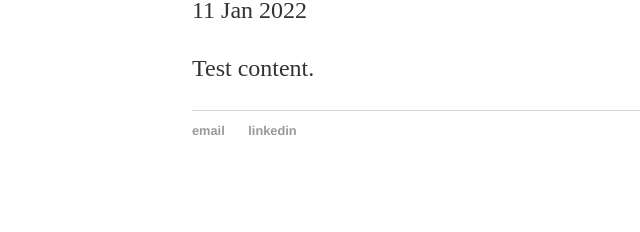
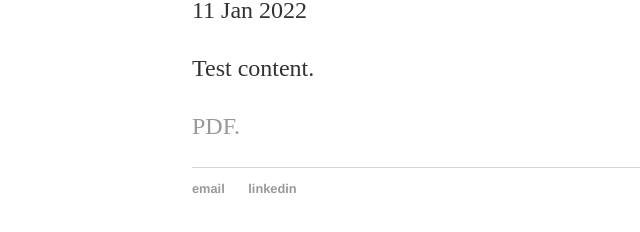
Before and after one commit to AdamHorne/adamhorne.github.io, a Jekyll site: the page built from _posts/2022-01-11-test-post.md, in a window 1280 px wide. Shown: the part 203-435 px from the top of the page, without its empty margins (0-640 px from the left). Built offline with Jekyll 4.4.1, drawn with Linux system fonts in a browser that asks for light colours.

Commit message:
Update 2022-01-11-test-post.md

```diff
--- a/_posts/2022-01-11-test-post.md
+++ b/_posts/2022-01-11-test-post.md
@@ -5,3 +5,6 @@ date: 2022-01-11
 ---
 
 Test content.
+
+
+<a href="aohorne.com/_posts/test_doc.pdf" target="_blank">PDF.</a>
```
